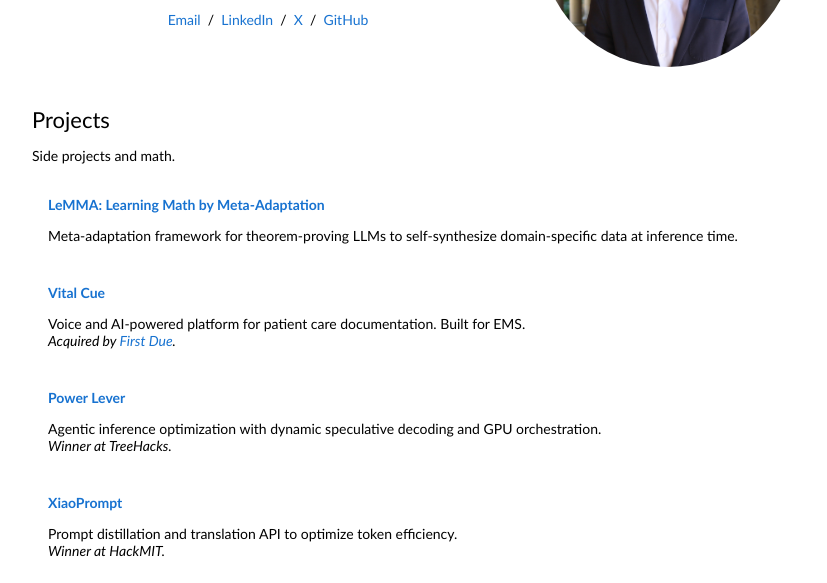
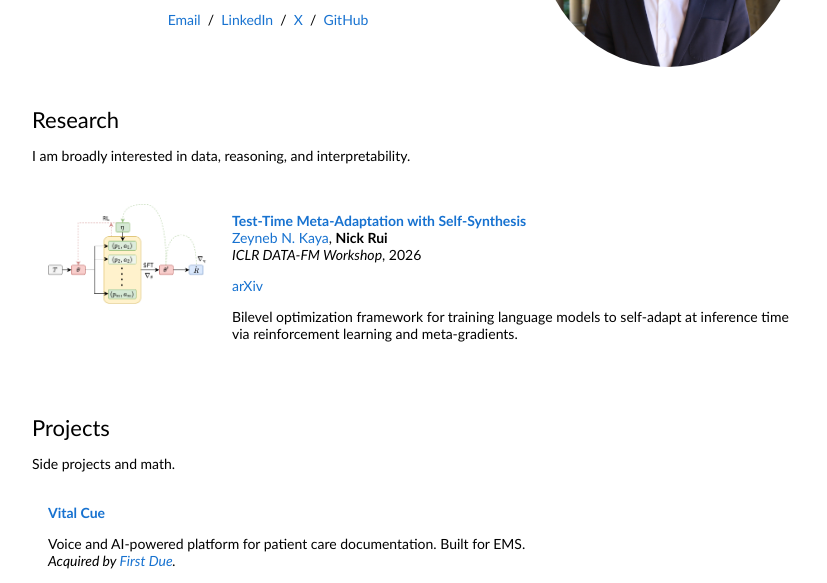
Before and after one commit to nick-rui/nick-rui.github.io, a plain HTML site: page index.html in a window 1280 px wide. Shown: the part 217-800 px from the top of the page, without its empty margins (224-1051 px from the left). Drawn offline with Linux system fonts and the light colour scheme.

Commit message:
march updates

```diff
--- a/index.html
+++ b/index.html
@@ -47,37 +47,36 @@
           <table style="width:100%;border:0px;border-spacing:0px;border-collapse:separate;margin-right:auto;margin-left:auto;"><tbody>
             <tr>
               <td style="padding:16px;width:100%;vertical-align:middle">
-                <!-- <h2>Research</h2>
+                <h2>Research</h2>
                 <p>
-                      Describe your research interests here. What topics are you passionate about?
-                      What kind of problems do you work on? Some papers are <span class="highlight">highlighted</span>.
+                  I am broadly interested in data, reasoning, and interpretability.
                     </p>
                     <table style="width:100%;border:0px;border-spacing:0px 10px;border-collapse:separate;"><tbody>
                       <tr>
                         <td style="padding:16px;width:25%;vertical-align:middle">
                           <div class="one">
-                            <img src="images/image.jpg" width="100%">
+                            <img src="assets/images/ttmass.png" width="100%">
                           </div>
                         </td>
                         <td style="padding:8px;width:75%;vertical-align:middle">
-                          <a href="#">
-                            <span class="papertitle">Sample Research Paper Title</span>
+                          <a href="https://arxiv.org/abs/2603.03524">
+                            <span class="papertitle">Test-Time Meta-Adaptation with Self-Synthesis</span>
                           </a>
                           <br>
-                          <strong>Nick Rui</strong>,
-                          <a href="#">Co-Author One</a>,
-                          <a href="#">Co-Author Two</a>
+                          <a href="#">Zeyneb N. Kaya</a>,
+                          <strong>Nick Rui</strong>
                           <br>
-                          <em>Conference Name</em>, 2025
+                          <em>ICLR DATA-FM Workshop</em>, 2026
                           <br>
-                          <a href="#">paper</a> / <a href="#">code</a>
+                          <p></p>
+                          <a href="https://arxiv.org/abs/2603.03524">arXiv</a>
                           <p></p>
                           <p>
-                            A brief description of this research paper and its key contributions.
+                            Bilevel optimization framework for training language models to self-adapt at inference time via reinforcement learning and meta-gradients.
                           </p>
                         </td>
                       </tr>
-                      <tr>
+                      <!-- <tr>
                         <td style="padding:16px;width:25%;vertical-align:middle">
                           <div class="one">
                             <img src="images/image.jpg" width="100%">
@@ -99,25 +98,12 @@
                             Description of this paper's findings and methodology.
                           </p>
                         </td>
-                      </tr>
-                    </tbody></table> -->
+                      </tr> -->
+                    </tbody></table>
 
                 <h2>Projects</h2>
-                <p>
-                      Side projects and math.
-                    </p>
+                <p>Side projects and math.</p>
                     <table style="width:100%;border:0px;border-spacing:0px 10px;border-collapse:separate;"><tbody>
-                      <tr>
-                        <td style="padding:8px 16px;width:100%;vertical-align:middle">
-                          <a href="assets/papers/lemma.pdf">
-                            <span class="papertitle">LeMMA: Learning Math by Meta-Adaptation</span>
-                          </a>
-                          <p>
-                            Meta-adaptation framework for theorem-proving LLMs to self-synthesize domain-specific data at inference time.
-                          </p>
-                        </td>
-                      </tr>
-
                       <tr>
                         <td style="padding:8px 16px;width:100%;vertical-align:middle">
                           <a href="#">
```
Also changed, not shown: assets/images/ttmass.png (added), 1 other file.
